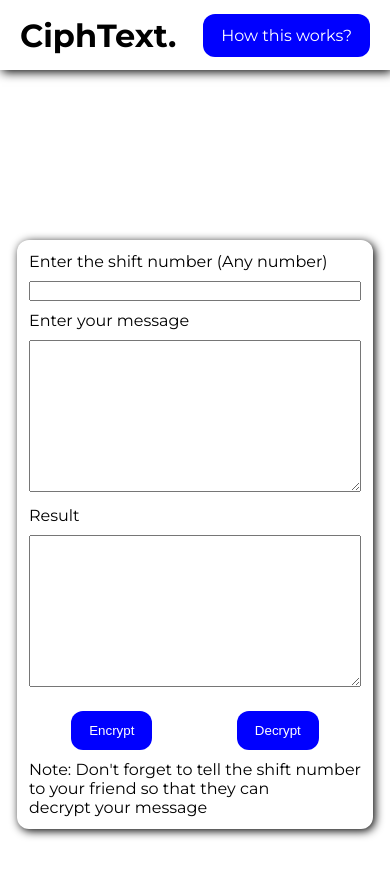
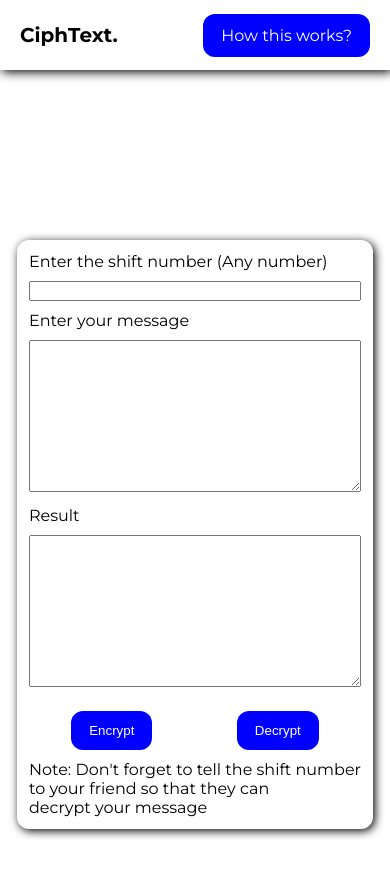
Before and after one commit to Centexus/ciphtext-web, a plain HTML site: page index.html in a window 390 px wide. Drawn offline with Linux system fonts and the light colour scheme.

```diff
--- a/css/style.css
+++ b/css/style.css
@@ -90,3 +90,8 @@
   margin: 5px 0;
   font-weight: normal;
 }
+@media (max-width: 768px) {
+  .logo {
+    font-size: 20px;
+  }
+}
--- a/index.html
+++ b/index.html
@@ -22,6 +22,7 @@
   <body>
     <div class="navbar">
       <h1
+        class="logo"
         style="cursor: pointer !important"
         onclick="window.location.href='./index.html'"
       >
```
